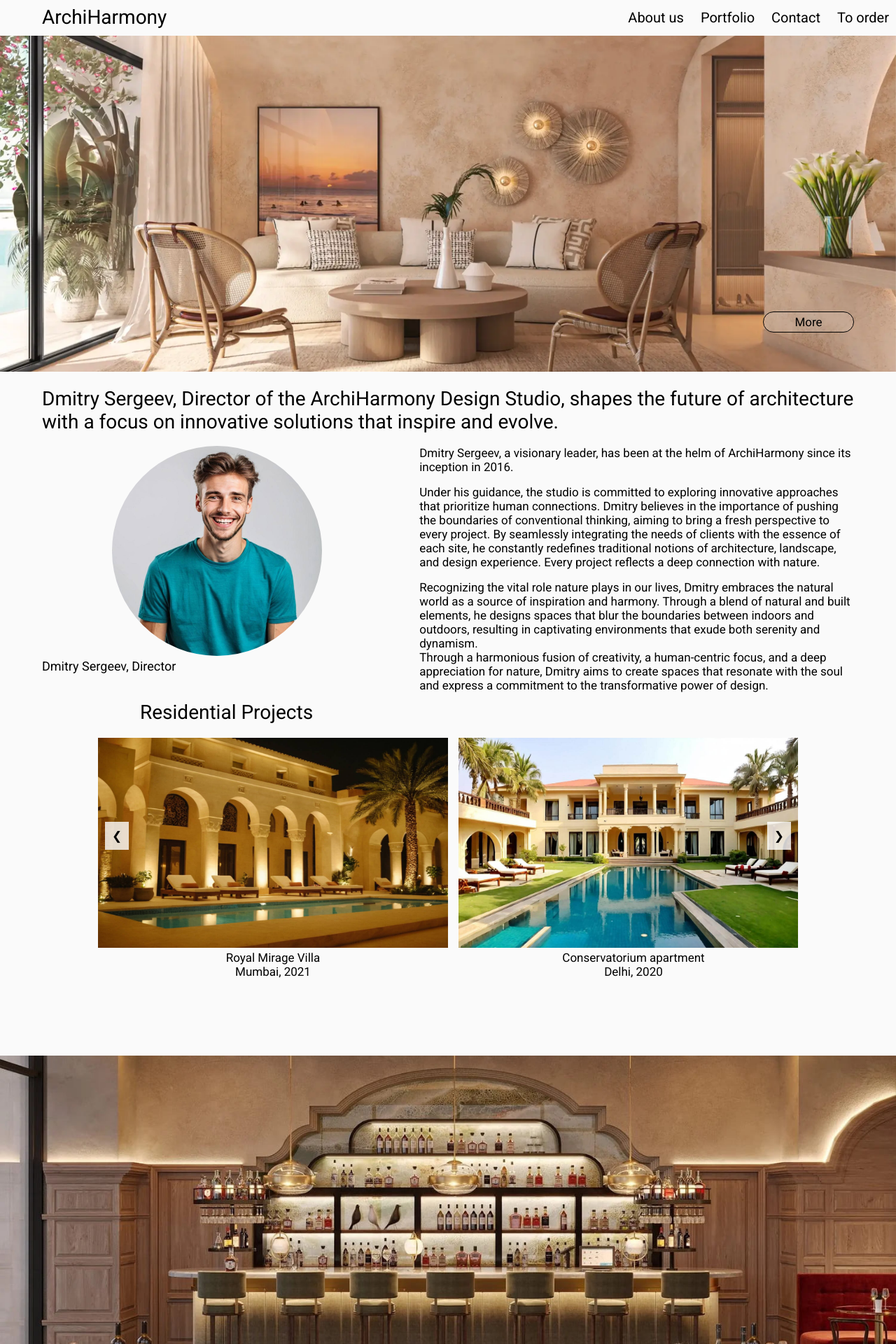
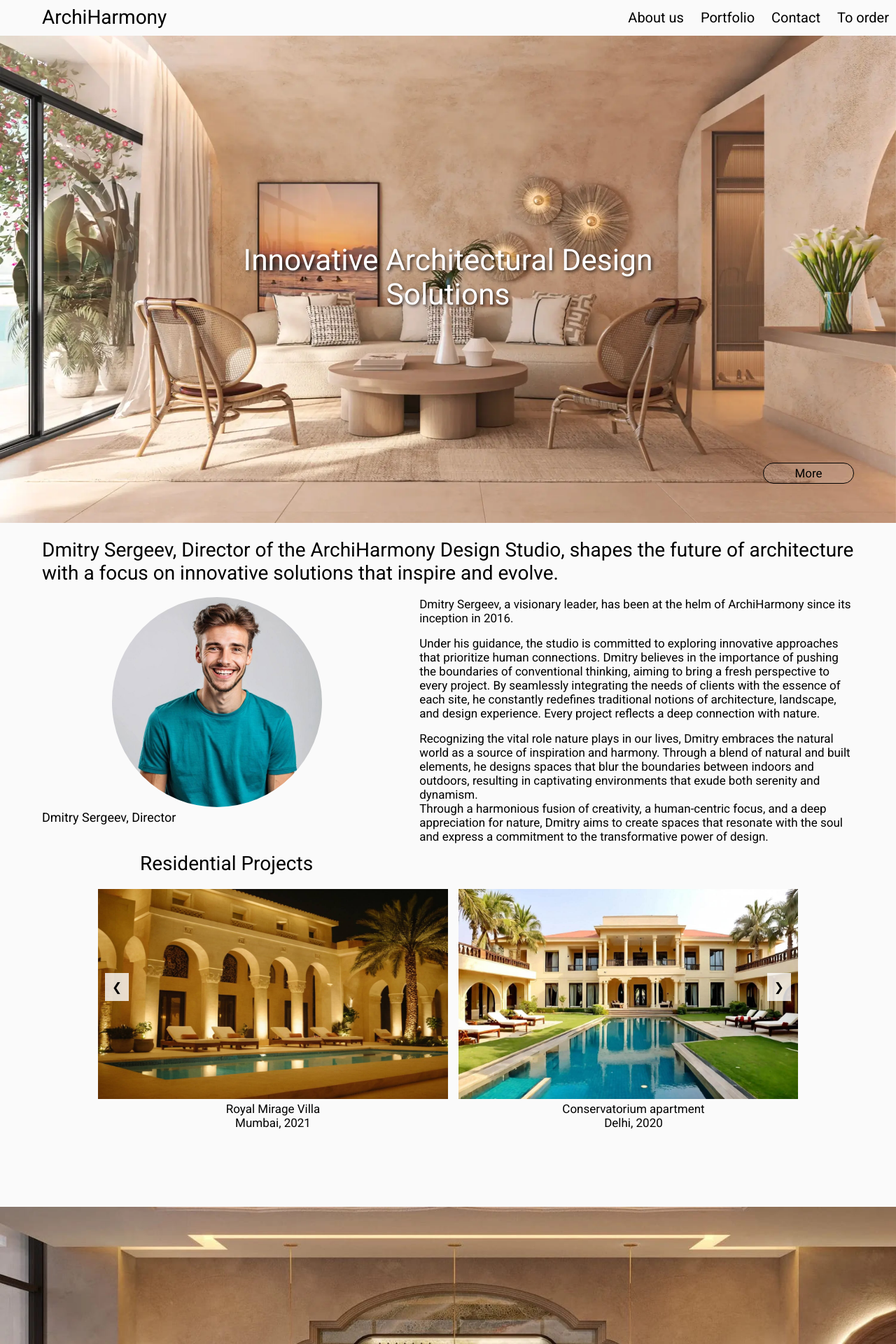
Before and after one commit to NausAlexus/Dimon-moget, a PHP site: page /index.html in a window 1280 px wide. Shown: the top 1920 px of the page at 70% size. Run offline with PHP 8.4, Linux system fonts and the light colour scheme.

Commit message:
выпвып

```diff
--- a/css/style.css
+++ b/css/style.css
@@ -1085,3 +1085,59 @@
         width: 90%; /* Make cards full width on smaller screens */
     }
 }
+
+.header-backgrounds {
+    position: relative;
+    text-align: center; /* Center align text */
+}
+
+.header-background {
+    width: 100%; /* Full width */
+    height: auto; /* Automatic height */
+}
+
+.header-title-overlay {
+    position: absolute; /* Absolute positioning */
+    top: 50%; /* Center vertically */
+    left: 50%; /* Center horizontally */
+    transform: translate(-50%, -50%); /* Shift by half width and height */
+    color: white; /* Text color */
+    font-size: 2.5rem; /* Font size */
+    text-shadow: 2px 2px 4px rgba(0, 0, 0, 0.7); /* Text shadow */
+    opacity: 0; /* Initial opacity */
+    animation: fadeIn 1s forwards; /* Fade-in animation */
+}
+
+@keyframes fadeIn {
+    to {
+        opacity: 1; /* Final opacity */
+    }
+}
+
+.project-hospital-backgrounds {
+    position: relative;
+    text-align: center; /* Center the text */
+}
+
+.main-background {
+    width: 100%; /* Take full width of the container */
+    height: auto; /* Automatic height */
+}
+
+.header-title-overlay {
+    position: absolute; /* Absolute positioning */
+    top: 50%; /* Center vertically */
+    left: 50%; /* Center horizontally */
+    transform: translate(-50%, -50%); /* Shift by half width and height */
+    color: white; /* Text color */
+    font-size: 2.5rem; /* Font size */
+    text-shadow: 2px 2px 4px rgba(0, 0, 0, 0.7); /* Text shadow for readability */
+    opacity: 0; /* Initial opacity */
+    animation: fadeIn 1s forwards; /* Fade-in animation */
+}
+
+@keyframes fadeIn {
+    to {
+        opacity: 1; /* Final opacity */
+    }
+}
--- a/index.html
+++ b/index.html
@@ -30,6 +30,7 @@
         </div>
         <div class="header-backgrounds">
             <img class='header-background' src="img/header-bg.webp" alt="Background" />
+            <h2 class="header-title-overlay">Innovative Architectural Design Solutions</h2>
             <a class='header-btn' href="order.html#form">More</a>
         </div>
         <h1 class='header-title' id="about">Dmitry Sergeev, Director of the ArchiHarmony Design Studio, shapes the future of architecture with a focus on innovative solutions that inspire and evolve.</h1>
@@ -111,17 +112,9 @@
 
         <section>
             <div class="project-hospital-backgrounds header-backgrounds">
-                <img
-                  class="main-background"
-                  src="img/main-bg1.jpg"
-                  alt="Background"
-                />
-                <a
-                  class="header-btn main-btn"
-                  href="order.html#form"
-                >
-                  More
-                </a>
+                <img class="main-background" src="img/main-bg1.jpg" alt="Background" />
+                <h2 class="header-title-overlay">Building Design Inspired by Modern Trends</h2>
+                <a class="header-btn main-btn" href="order.html#form">More</a>
             </div>
             <h2 class="projects-title hospital-title">Hospitality Projects</h2>
             <div class="projects-hospital-content">
```
